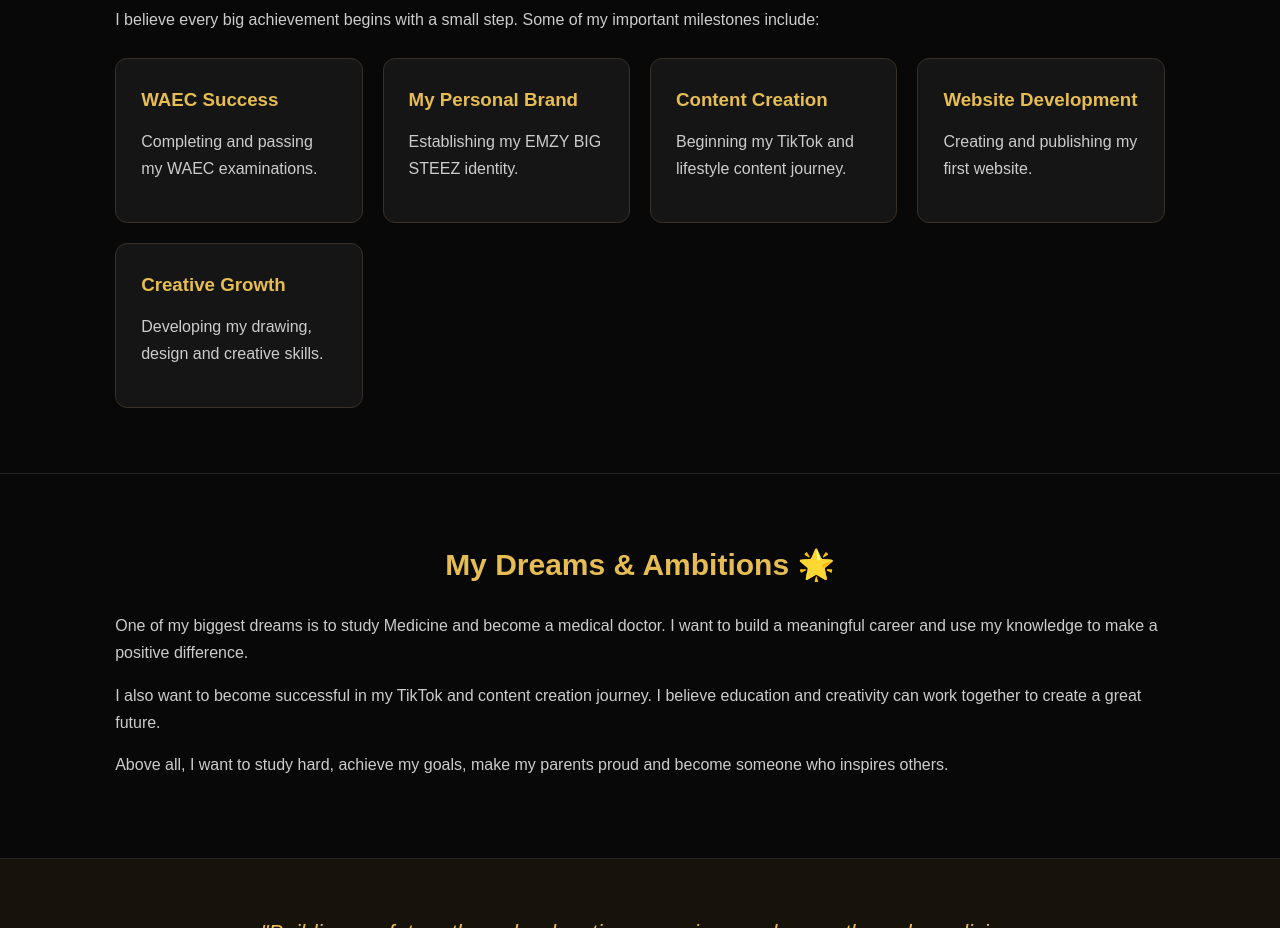
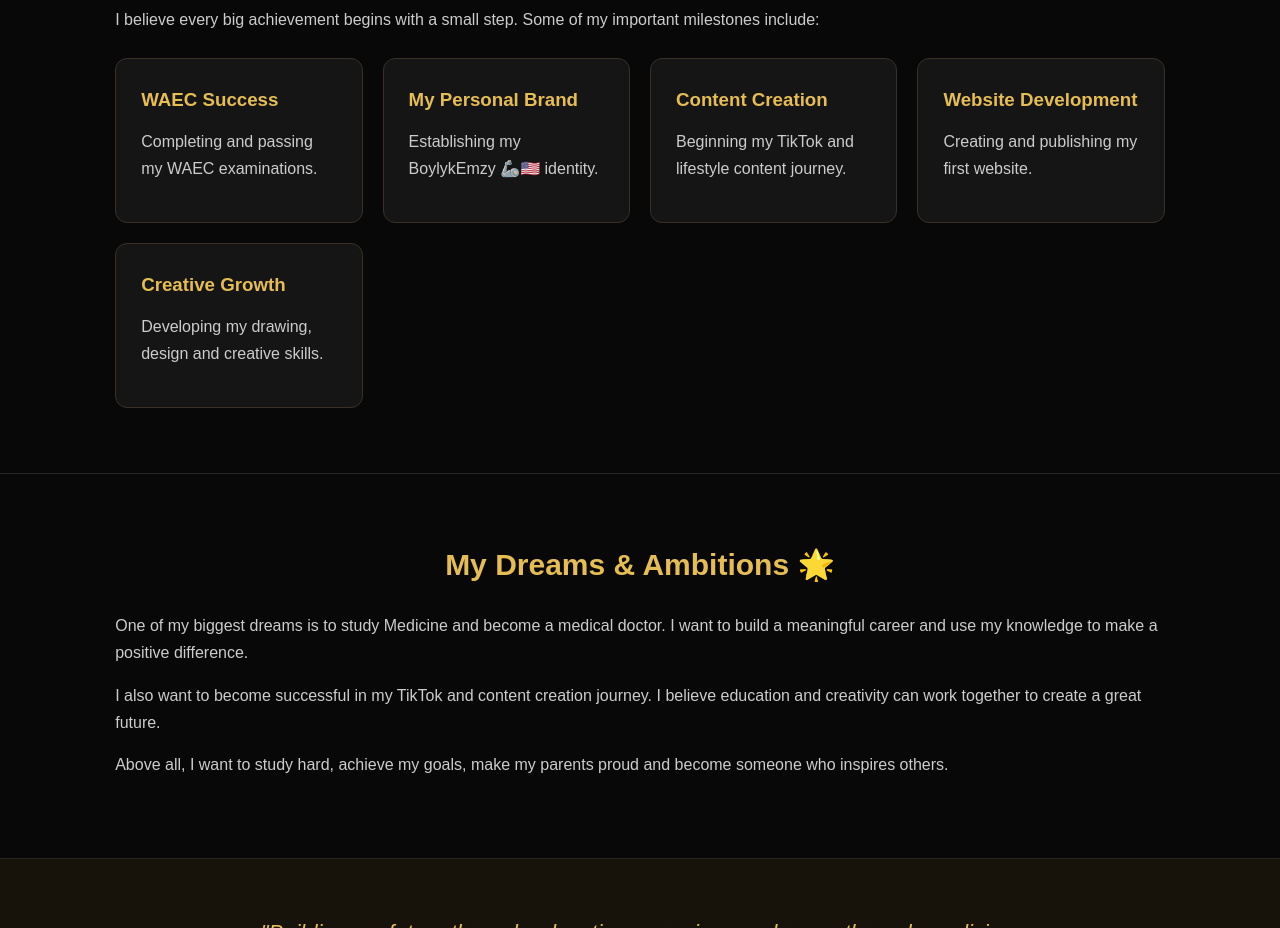
Before and after one commit to emmanuelolorunniwo-dotcom/emzy-biography, a plain HTML site: page index.html in a window 1280 px wide. Shown: the part 3940-4868 px from the top of the page. Drawn offline with Linux system fonts and the light colour scheme.

Commit message:
Update personal brand description in index.html

```diff
--- a/index.html
+++ b/index.html
@@ -532,7 +532,7 @@ footer span {
 
     <div class="card">
       <h3>My Personal Brand</h3>
-      <p>Establishing my EMZY BIG STEEZ identity.</p>
+      <p>Establishing my BoylykEmzy 🦾🇺🇸 identity.</p>
     </div>
 
     <div class="card">
```
